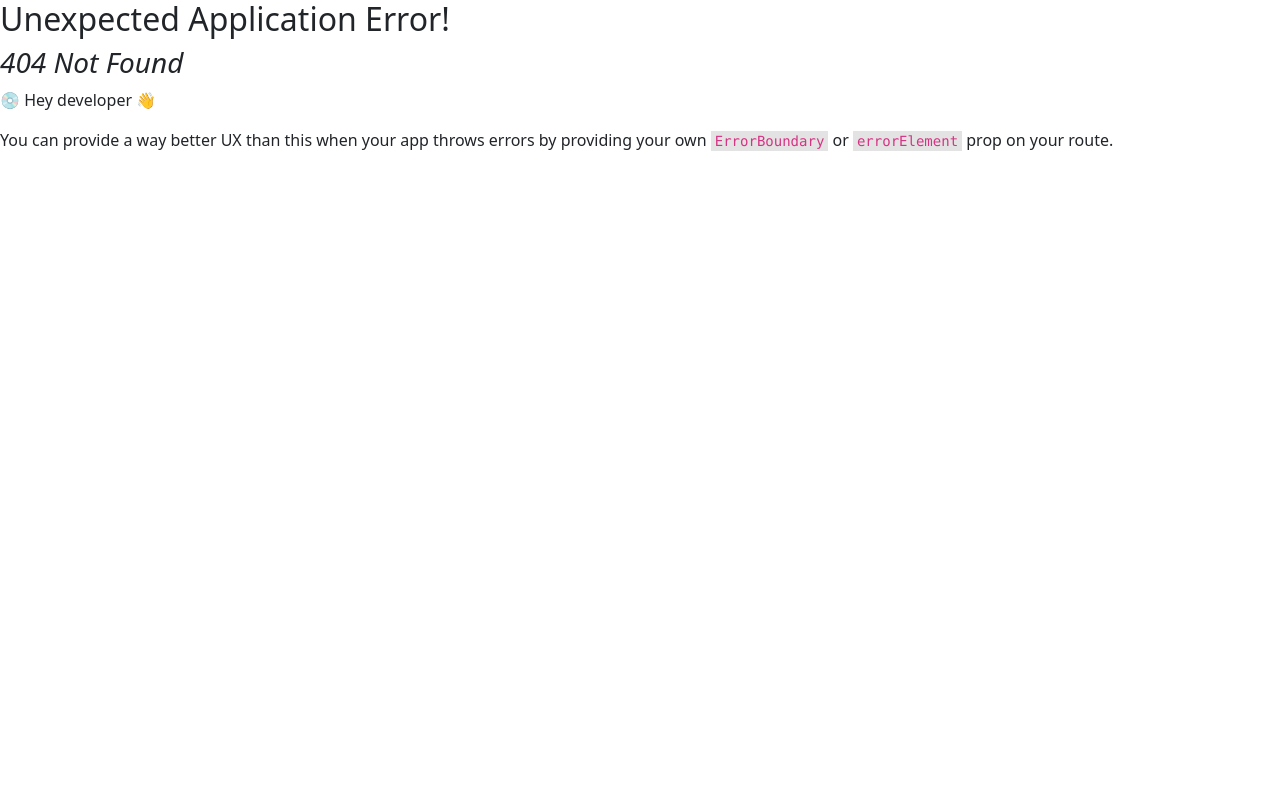
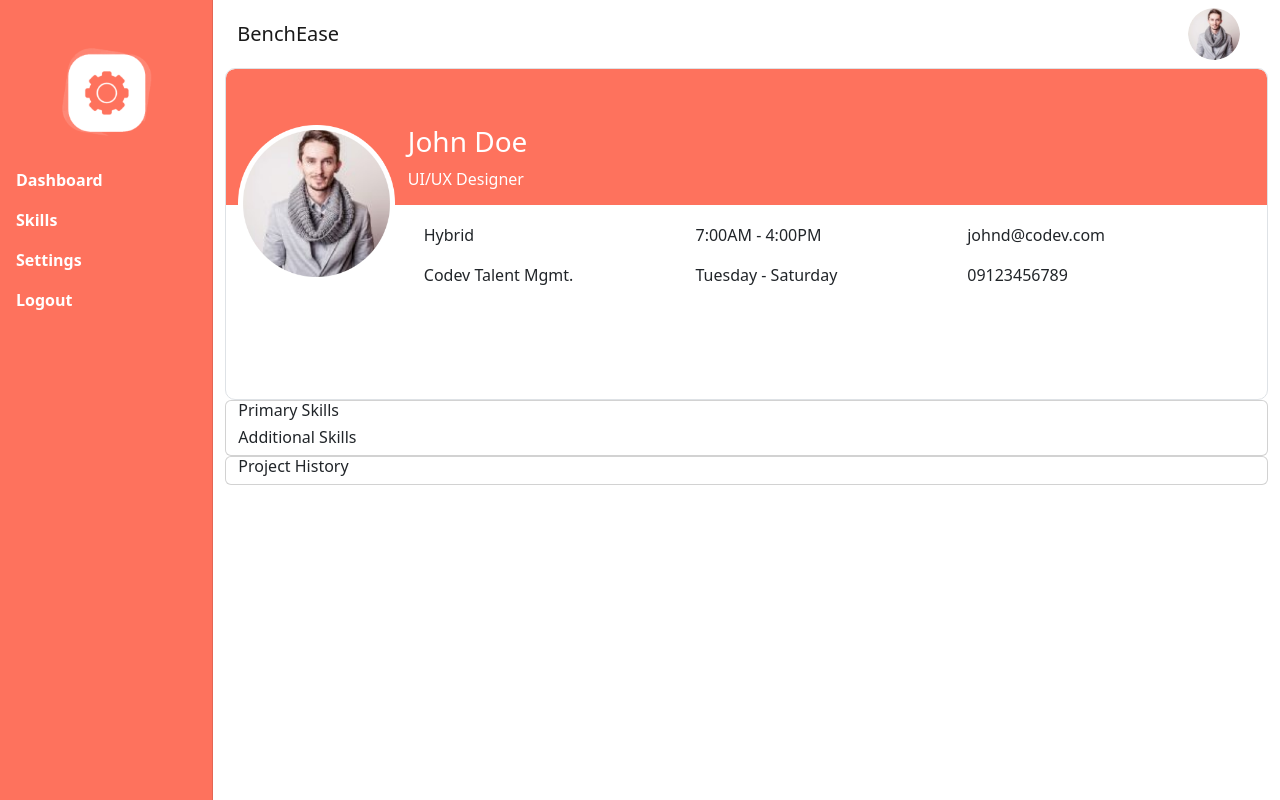
Before and after one commit to thejoebltzr/bench-ease-web, a React (Create React App) app: page /user-profile in a window 1280 px wide. Before the commit this address had no page. Built offline with nearby package versions, Linux system fonts and the light colour scheme.

Commit message:
created header component and user profile page

```diff
--- a/src/assets/assets.js
+++ b/src/assets/assets.js
@@ -2,5 +2,6 @@ const logo = require("./images/logo.png");
 const logoSymbolWhite = require("./images/logo-symbol-white.png");
 const illustration = require("./images/illustration.png");
 const sampleUser = require("./images/sampleUser.png");
+const sampleUserLarge = require("./images/sample-user-large.png");
 
-export { logo, logoSymbolWhite, illustration, sampleUser };
+export { logo, logoSymbolWhite, illustration, sampleUser, sampleUserLarge };
--- a/src/components/shared/Header/Header.js
+++ b/src/components/shared/Header/Header.js
@@ -5,7 +5,7 @@ const Header = ({ title, userName, userImage }) => {
   return (
     <Navbar>
       <Container>
-        <Navbar.Brand href="#home">Navbar with text</Navbar.Brand>
+        <Navbar.Brand href="#home">BenchEase</Navbar.Brand>
         <Navbar.Toggle />
         <Navbar.Collapse className="justify-content-end">
           <Image src={userImage} roundedCircle width={52} />
--- a/src/components/shared/Table/Table.js
+++ b/src/components/shared/Table/Table.js
@@ -17,21 +17,42 @@ const Table = () => {
       <tbody>
         <tr>
           <td>1</td>
-          {Array.from({ length: 5 }).map((_, index) => (
-            <td key={index}>Table cell {index}</td>
-          ))}
+          {Array.from({ length: 5 }).map((_, index) => {
+            if (index === 4) {
+              return (
+                <td>
+                  <a href="/user-profile">View</a>
+                </td>
+              );
+            }
+            return <td key={index}>Table cell {index}</td>;
+          })}
         </tr>
         <tr>
           <td>2</td>
-          {Array.from({ length: 5 }).map((_, index) => (
-            <td key={index}>Table cell {index}</td>
-          ))}
+          {Array.from({ length: 5 }).map((_, index) => {
+            if (index === 4) {
+              return (
+                <td>
+                  <a href="/user-profile">View</a>
+                </td>
+              );
+            }
+            return <td key={index}>Table cell {index}</td>;
+          })}
         </tr>
         <tr>
           <td>3</td>
-          {Array.from({ length: 5 }).map((_, index) => (
-            <td key={index}>Table cell {index}</td>
-          ))}
+          {Array.from({ length: 5 }).map((_, index) => {
+            if (index === 4) {
+              return (
+                <td>
+                  <a href="/user-profile">View</a>
+                </td>
+              );
+            }
+            return <td key={index}>Table cell {index}</td>;
+          })}
         </tr>
       </tbody>
     </RBTable>
--- a/src/navigation/router.js
+++ b/src/navigation/router.js
@@ -3,12 +3,14 @@ import Home from "../pages/Home/Home";
 import Dashboard from "../pages/Dashboard/Dashboard";
 import Skills from "../pages/Skills/Skills";
 import Settings from "../pages/Settings/Settings";
+import UserProfile from "../pages/UserProfile/UserProfile";
 
 const router = createBrowserRouter([
   { path: "/", element: <Home /> },
   { path: "/dashboard", element: <Dashboard /> },
   { path: "/skills", element: <Skills /> },
   { path: "/settings", element: <Settings /> },
+  { path: "/user-profile", element: <UserProfile /> },
 ]);
 
 export default router;
--- /dev/null
+++ b/src/pages/UserProfile/UserProfile.js
@@ -0,0 +1,37 @@
+import React from "react";
+import { Card, Col, Container, Row } from "react-bootstrap";
+import Sidebar from "../../components/shared/Sidebar/Sidebar";
+import { sampleUser } from "../../assets/assets";
+import Header from "../../components/shared/Header/Header";
+import Cover from "./components/Cover/Cover";
+
+const UserProfile = () => {
+  return (
+    <Container fluid>
+      <Row>
+        <Col xs={2}>
+          <Sidebar />
+        </Col>
+        <Col xs={10}>
+          <Header userImage={sampleUser} />
+
+          <Cover />
+          <Card>
+            <Container>
+              <h6>Primary Skills</h6>
+              <h6>Additional Skills</h6>
+            </Container>
+          </Card>
+
+          <Card>
+            <Container>
+              <h6>Project History</h6>
+            </Container>
+          </Card>
+        </Col>
+      </Row>
+    </Container>
+  );
+};
+
+export default UserProfile;
--- /dev/null
+++ b/src/pages/UserProfile/components/Cover/Cover.js
@@ -0,0 +1,51 @@
+import React from "react";
+import { Col, Container, Image, Row } from "react-bootstrap";
+import { sampleUserLarge } from "../../../../assets/assets";
+import colors from "../../../../theme/colors";
+
+const Cover = () => {
+  return (
+    <Container>
+      <Row className="border" style={{ borderRadius: 10, overflow: "hidden" }}>
+        <div
+          style={{
+            height: 136,
+            zIndex: -1,
+            backgroundColor: colors.coral,
+          }}></div>
+
+        <Row style={{ position: "relative", top: -80 }}>
+          <Col sm={2}>
+            <Image src={sampleUserLarge} width={157} />
+          </Col>
+          <Col sm={10}>
+            <h3 style={{ color: colors.white }}>John Doe</h3>
+            <p style={{ color: colors.white }}>UI/UX Designer</p>
+            <Row style={{ padding: 16 }}>
+              <Col sm>
+                <div>
+                  <p>Hybrid</p>
+                  <p>Codev Talent Mgmt.</p>
+                </div>
+              </Col>
+              <Col sm>
+                <div>
+                  <p>7:00AM - 4:00PM </p>
+                  <p>Tuesday - Saturday</p>
+                </div>
+              </Col>
+              <Col sm>
+                <div>
+                  <p>johnd@codev.com </p>
+                  <p>09123456789</p>
+                </div>
+              </Col>
+            </Row>
+          </Col>
+        </Row>
+      </Row>
+    </Container>
+  );
+};
+
+export default Cover;
--- /dev/null
+++ b/src/theme/colors.js
@@ -0,0 +1,6 @@
+const colors = {
+  coral: "#FE725D",
+  white: "#FFFFFF",
+};
+
+export default colors;
```
Also changed, not shown: src/assets/images/sample-user-large.png (added).
